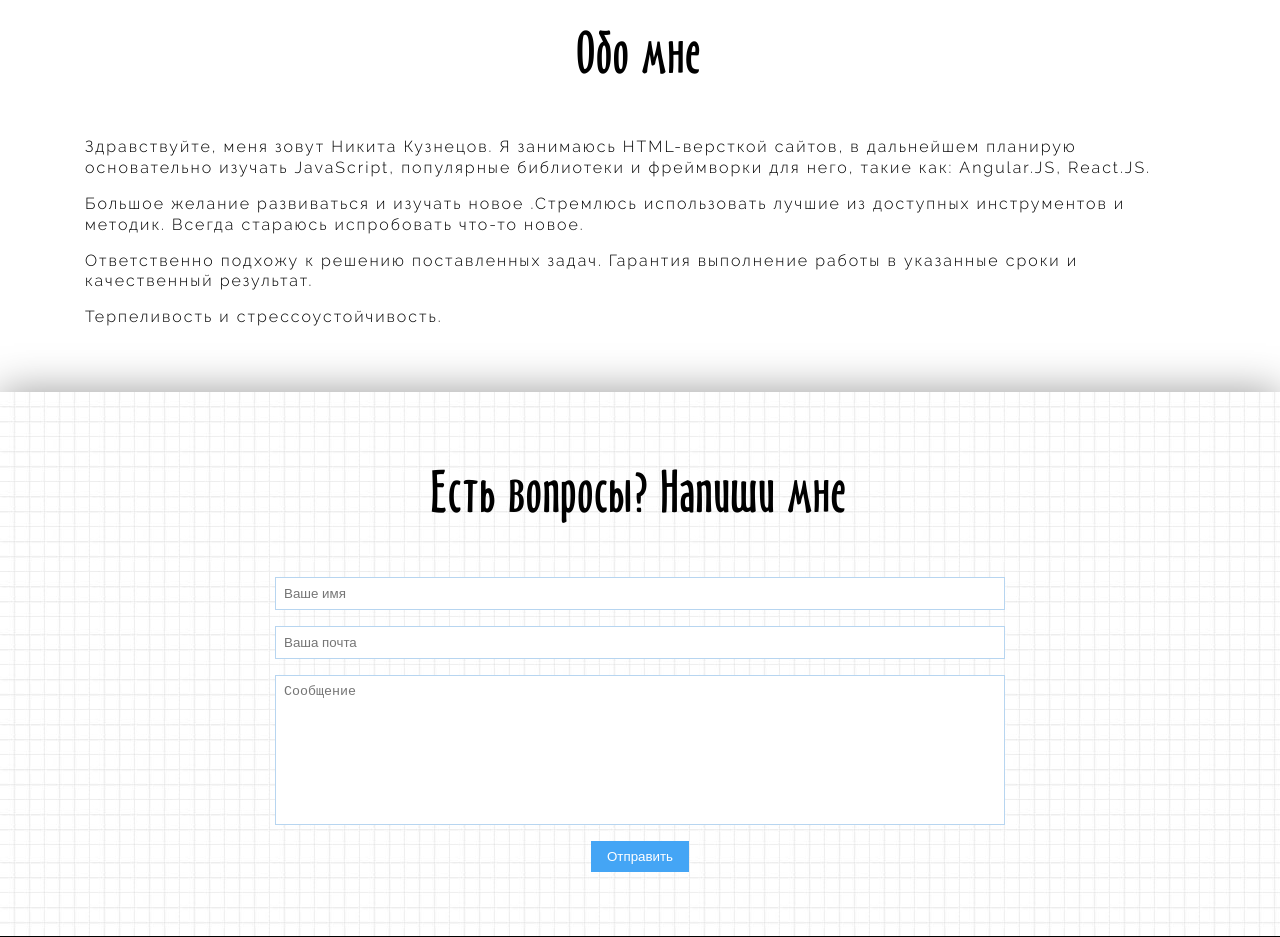
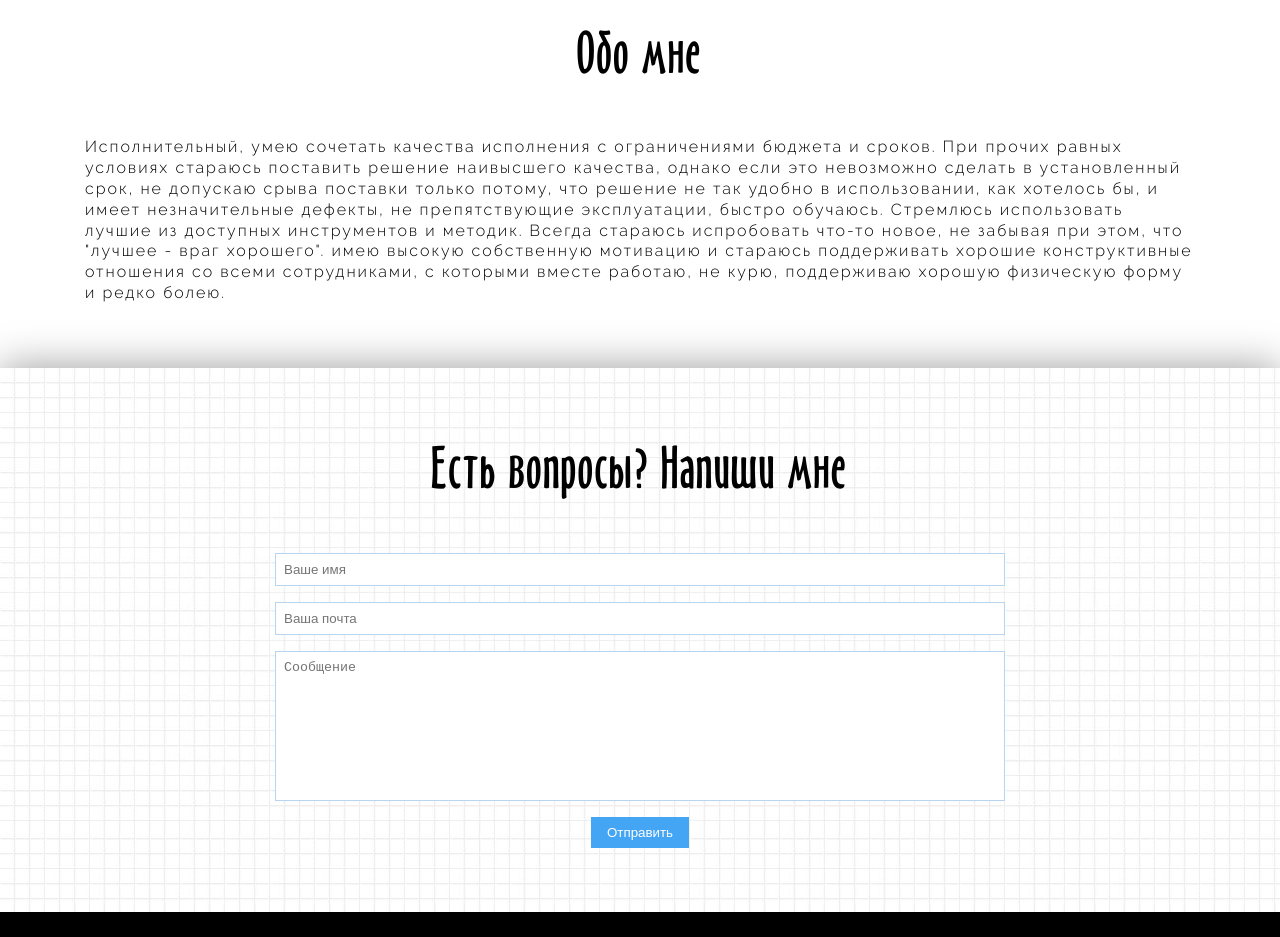
Before and after one commit to nikita-developer/portfolio, a website: page src/index.html in a window 1280 px wide. Shown: the part 2240-3177 px from the top of the page. Drawn offline with Linux system fonts and the light colour scheme.

Commit message:
edits face img and edits about me text

```diff
--- a/src/index.html
+++ b/src/index.html
@@ -149,10 +149,7 @@
       <div class="row">
         <div class="col">
           <div class="aboutMe">
-            <p>Здравствуйте, меня зовут Никита Кузнецов. Я занимаюсь HTML-версткой сайтов, в дальнейшем планирую основательно изучать JavaScript, популярные библиотеки и фреймворки для него, такие как: Angular.JS, React.JS.</p>
-            <p>Большое желание развиваться и изучать новое .Стремлюсь использовать лучшие из доступных инструментов и методик. Всегда стараюсь испробовать что-то новое.</p>
-            <p>Ответственно подхожу к решению поставленных задач. Гарантия выполнение работы в указанные сроки и качественный результат.</p>
-            <p>Терпеливость и стрессоустойчивость.</p>
+            <p>Исполнительный, умею сочетать качества исполнения с ограничениями бюджета и сроков. При прочих равных условиях стараюсь поставить решение наивысшего качества‚ однако если это невозможно сделать в установленный срок‚ не допускаю срыва поставки только потому‚ что решение не так удобно в использовании‚ как хотелось бы‚ и имеет незначительные дефекты‚ не препятствующие эксплуатации, быстро обучаюсь. Стремлюсь использовать лучшие из доступных инструментов и методик. Всегда стараюсь испробовать что-то новое‚ не забывая при этом‚ что "лучшее - враг хорошего". имею высокую собственную мотивацию и стараюсь поддерживать хорошие конструктивные отношения со всеми сотрудниками‚ с которыми вместе работаю, не курю‚ поддерживаю хорошую физическую форму и редко болею.</p>
           </div>
         </div>
       </div>
```
Also changed, not shown: src/app/media/header/nikita.jpg, 1 other file.
